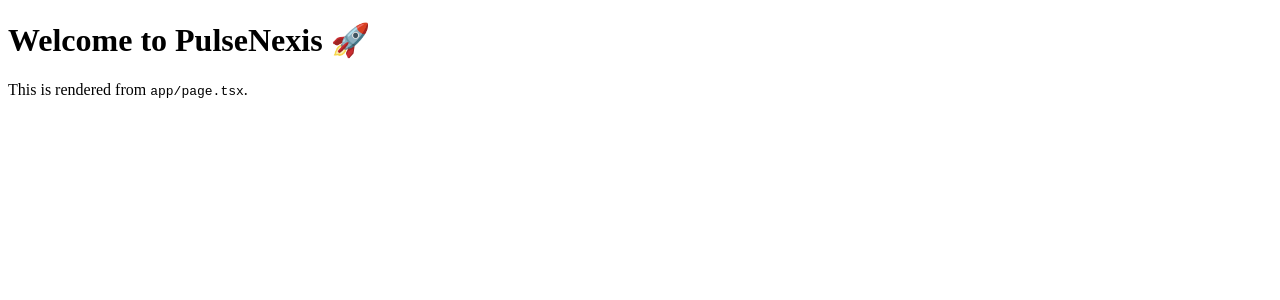
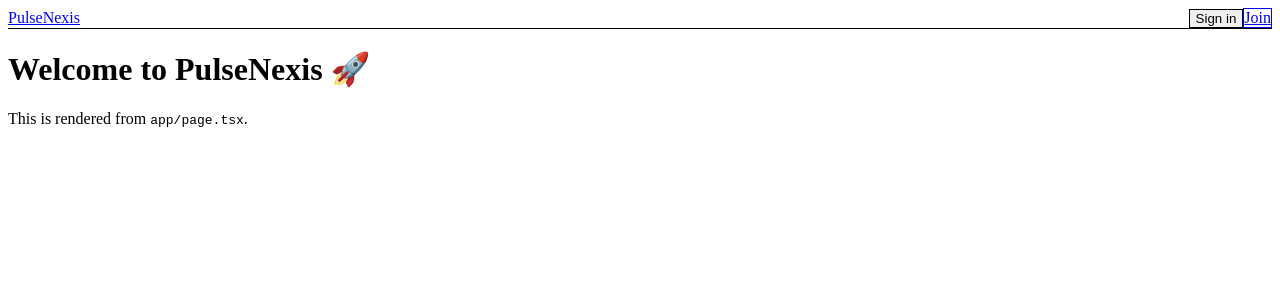
Before and after one commit to clbakerx/pulsenexis-web, a Next.js app: page / in a window 1280 px wide. Shown: the top 300 px of the page. Built offline with nearby package versions, Linux system fonts and the light colour scheme; no server answers.

Commit message:
Update layout.tsx

```diff
--- a/app/layout.tsx
+++ b/app/layout.tsx
@@ -2,6 +2,7 @@
 import type { Metadata } from 'next';
 import { ClerkProvider } from '@clerk/nextjs';
 import './globals.css';
+import Header from './components/Header';
 
 export const metadata: Metadata = {
   title: 'PulseNexis',
@@ -11,14 +12,12 @@ export const metadata: Metadata = {
 
 export default function RootLayout({ children }: { children: React.ReactNode }) {
   return (
-    <ClerkProvider
-      // using hosted auth on accounts.pulsenexis.com
-      signInUrl="https://accounts.pulsenexis.com/sign-in"
-      signUpUrl="https://accounts.pulsenexis.com/sign-up"
-      afterSignOutUrl="https://pulsenexis.com"
-    >
+    <ClerkProvider>
       <html lang="en">
-        <body>{children}</body>
+        <body>
+          <Header />
+          {children}
+        </body>
       </html>
     </ClerkProvider>
   );
```
